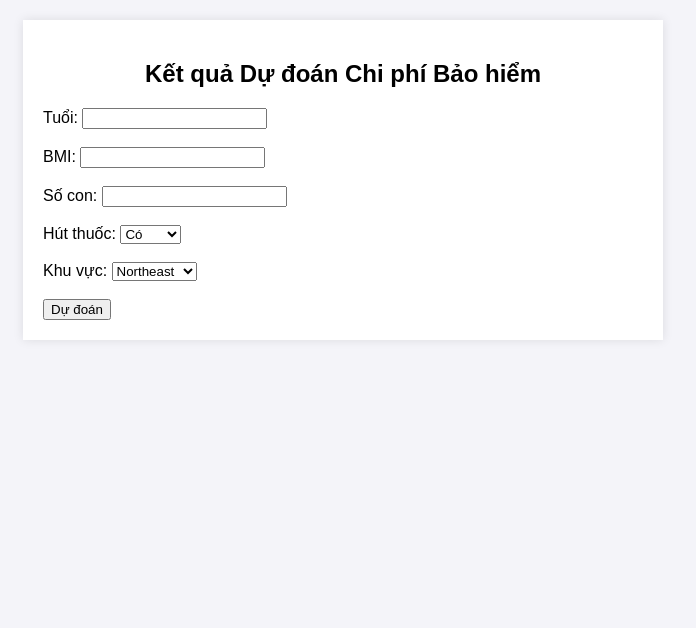
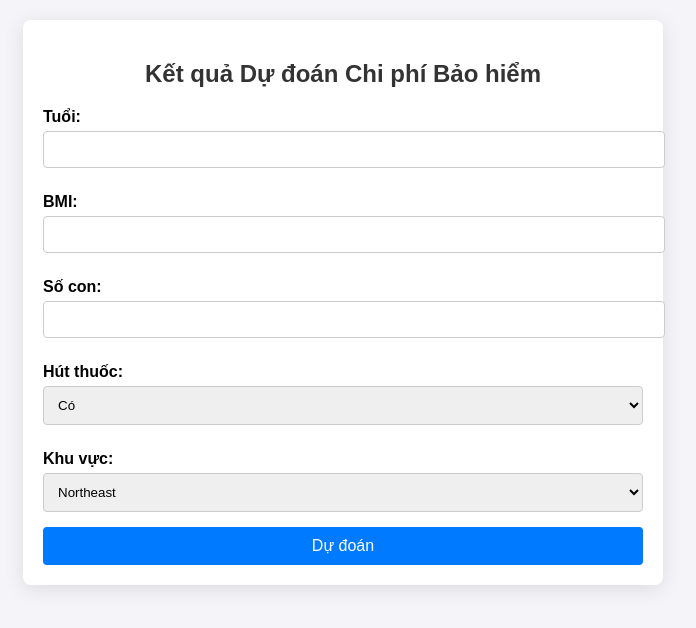
Before and after one commit to taptanhlandau123/incurances, a Flask app: page / in a window 1280 px wide. Shown: the top 628 px of the page, without its empty margins (297-993 px from the left). Run offline with Flask 3, Linux system fonts and the light colour scheme.

Commit message:
Cải thiện giao diện người dùng

```diff
--- a/templates/giaodien.html
+++ b/templates/giaodien.html
@@ -1,101 +1,4 @@
 <!--
-<!DOCTYPE html>
-<html lang="en">
-<head>
-    <meta charset="UTF-8">
-    <meta name="viewport" content="width=device-width, initial-scale=1.0">
-    <title>Insurance Prediction</title>
-    <style>
-        body {
-            font-family: Arial, sans-serif;
-            background-color: #f4f4f9;
-            margin: 0;
-            padding: 20px;
-        }
-        .container {
-            max-width: 600px;
-            margin: 0 auto;
-            background-color: #fff;
-            padding: 20px;
-            box-shadow: 0 0 10px rgba(0, 0, 0, 0.1);
-        }
-        h2 {
-            text-align: center;
-        }
-        .result {
-            margin-top: 20px;
-            padding: 10px;
-            background-color: #e0f7fa;
-            border: 1px solid #00acc1;
-        }
-        table {
-            width: 100%;
-            border-collapse: collapse;
-            margin-top: 20px;
-        }
-        table, th, td {
-            border: 1px solid #ddd;
-            padding: 8px;
-            text-align: center;
-        }
-        th {
-            background-color: #f2f2f2;
-        }
-    </style>
-</head>
-<body>
-    <div class="container">
-        <h2>Kết quả Dự đoán Chi phí Bảo hiểm</h2>
-        <form method="POST">
-            <label for="age">Tuổi:</label>
-            <input type="text" id="age" name="age" required><br><br>
-            <label for="BMI">BMI:</label>
-            <input type="text" id="BMI" name="BMI" required><br><br>
-            <label for="children">Số con:</label>
-            <input type="text" id="children" name="children" required><br><br>
-            <label for="smoke">Hút thuốc:</label>
-            <select id="smoke" name="smoke" required>
-                <option value="yes">Có</option>
-                <option value="no">Không</option>
-            </select><br><br>
-            <label for="area">Khu vực:</label>
-            <select id="area" name="area" required>
-                <option value="northeast">Northeast</option>
-                <option value="northwest">Northwest</option>
-                <option value="southeast">Southeast</option>
-                <option value="southwest">Southwest</option>
-            </select><br><br>
-            <button type="submit">Dự đoán</button>
-        </form>
-
-        {% if prediction %}
-        <div class="result">
-            <h3>Kết quả dự đoán: {{ prediction }} USD</h3>
-
-            <h4>Đánh giá mô hình:</h4>
-            <table>
-                <tr>
-                    <th></th>
-                    <th>RMSE</th>
-                    <th>R-squared</th>
-                </tr>
-                <tr>
-                    <td>Train</td>
-                    <td>{{ rmse_train }}</td>
-                    <td>{{ r2_train }}</td>
-                </tr>
-                <tr>
-                    <td>Test</td>
-                    <td>{{ rmse_test }}</td>
-                    <td>{{ r2_test }}</td>
-                </tr>
-            </table>
-        </div>
-        {% endif %}
-    </div>
-</body>
-</html>
--->
 <!DOCTYPE html>
 <html lang="en">
 
@@ -166,3 +69,143 @@
 </body>
 
 </html>
+-->
+<!DOCTYPE html>
+<html lang="en">
+
+<head>
+    <meta charset="UTF-8">
+    <meta name="viewport" content="width=device-width, initial-scale=1.0">
+    <title>Insurance Prediction</title>
+    <style>
+        body {
+            font-family: Arial, sans-serif;
+            background-color: #f4f4f9;
+            margin: 0;
+            padding: 20px;
+        }
+
+        .container {
+            max-width: 600px;
+            margin: 0 auto;
+            background-color: #fff;
+            padding: 20px;
+            border-radius: 8px;
+            box-shadow: 0 4px 20px rgba(0, 0, 0, 0.1);
+        }
+
+        h2 {
+            text-align: center;
+            color: #333;
+        }
+
+        label {
+            font-weight: bold;
+            margin-top: 10px;
+            display: block;
+        }
+
+        input[type="text"],
+        select {
+            width: 100%;
+            padding: 10px;
+            margin: 5px 0 15px;
+            border: 1px solid #ccc;
+            border-radius: 4px;
+        }
+
+        button {
+            background-color: #007bff;
+            color: white;
+            padding: 10px;
+            border: none;
+            border-radius: 4px;
+            cursor: pointer;
+            width: 100%;
+            font-size: 16px;
+        }
+
+        button:hover {
+            background-color: #0056b3;
+        }
+
+        .result {
+            margin-top: 20px;
+            padding: 10px;
+            background-color: #e0f7fa;
+            border: 1px solid #00acc1;
+            border-radius: 4px;
+        }
+
+        table {
+            width: 100%;
+            border-collapse: collapse;
+            margin-top: 20px;
+        }
+
+        table,
+        th,
+        td {
+            border: 1px solid #ddd;
+            padding: 8px;
+            text-align: center;
+        }
+
+        th {
+            background-color: #f2f2f2;
+        }
+    </style>
+</head>
+
+<body>
+    <div class="container">
+        <h2>Kết quả Dự đoán Chi phí Bảo hiểm</h2>
+        <form method="POST">
+            <label for="age">Tuổi:</label>
+            <input type="text" id="age" name="age" required>
+            <label for="BMI">BMI:</label>
+            <input type="text" id="BMI" name="BMI" required>
+            <label for="children">Số con:</label>
+            <input type="text" id="children" name="children" required>
+            <label for="smoke">Hút thuốc:</label>
+            <select id="smoke" name="smoke" required>
+                <option value="yes">Có</option>
+                <option value="no">Không</option>
+            </select>
+            <label for="area">Khu vực:</label>
+            <select id="area" name="area" required>
+                <option value="northeast">Northeast</option>
+                <option value="northwest">Northwest</option>
+                <option value="southeast">Southeast</option>
+                <option value="southwest">Southwest</option>
+            </select>
+            <button type="submit">Dự đoán</button>
+        </form>
+
+        {% if prediction %}
+        <div class="result">
+            <h3>Kết quả dự đoán: {{ prediction }} USD</h3>
+            <h4>Đánh giá mô hình:</h4>
+            <table>
+                <tr>
+                    <th></th>
+                    <th>RMSE</th>
+                    <th>R-squared</th>
+                </tr>
+                <tr>
+                    <td>Train</td>
+                    <td>{{ rmse_train }}</td>
+                    <td>{{ r2_train }}</td>
+                </tr>
+                <tr>
+                    <td>Test</td>
+                    <td>{{ rmse_test }}</td>
+                    <td>{{ r2_test }}</td>
+                </tr>
+            </table>
+        </div>
+        {% endif %}
+    </div>
+</body>
+
+</html>
```
